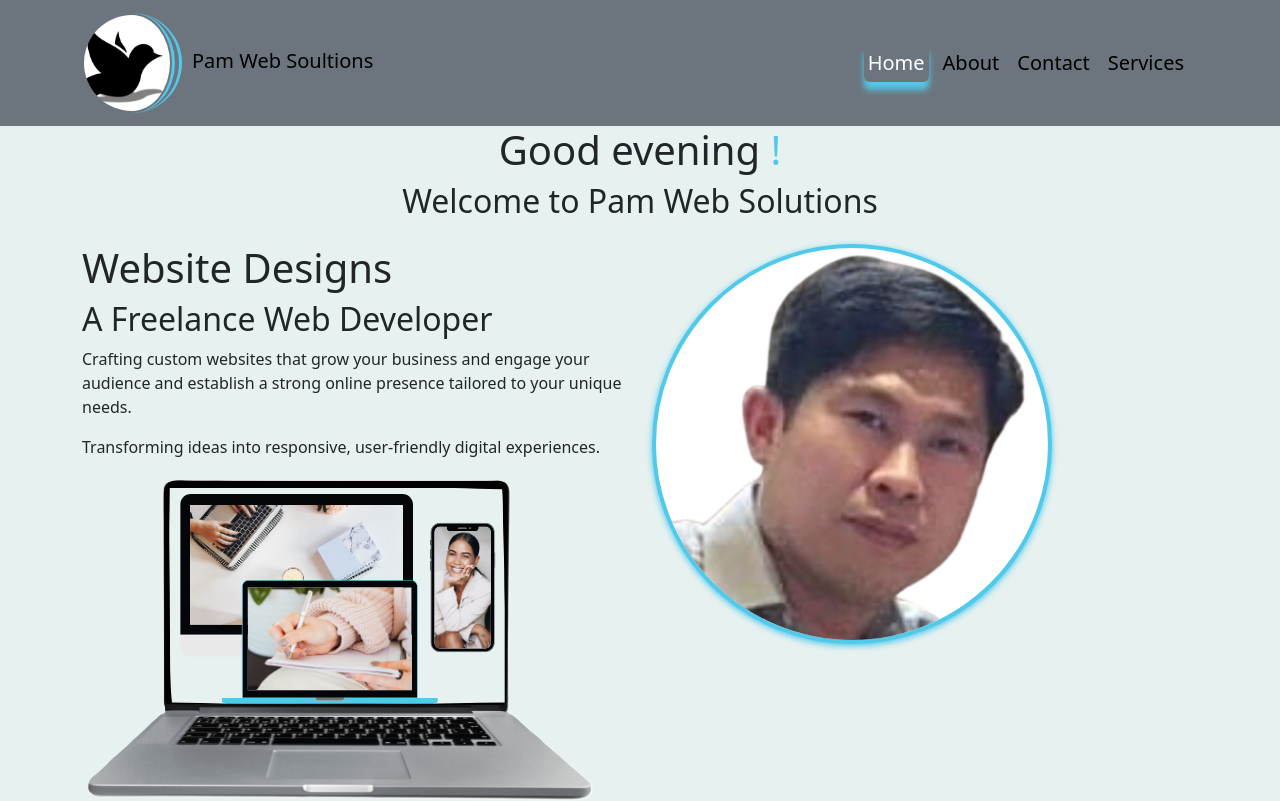
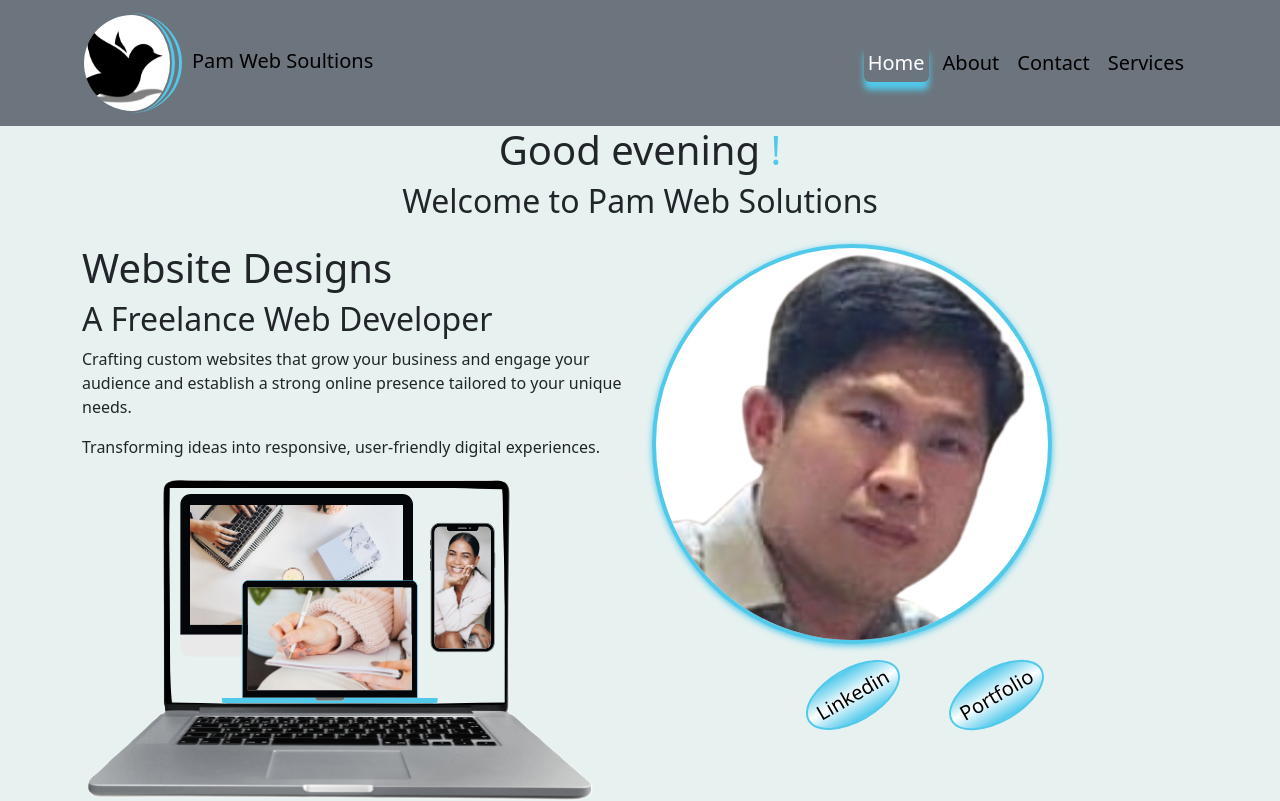
Before and after one commit to Markpm-code/pam-w-solutions, a React (Vite) app in the folder pam-websolutions/: page / in a window 1280 px wide. Shown: the top 801 px of the page. Built offline with nearby package versions, Linux system fonts and the light colour scheme.

Commit message:
add links, reformat CSS and HTML, and add styles

```diff
--- a/pam-websolutions/src/pages/Home.css
+++ b/pam-websolutions/src/pages/Home.css
@@ -7,13 +7,33 @@
   height: 400px;
   border-radius: 50%;
   border: 4px solid rgb(81, 201, 235);
-    box-shadow: 0px 2px  6px rgb(81, 201, 235);
-    background-color: #FFFF;
+  box-shadow: 0px 2px 6px rgb(81, 201, 235);
+  background-color: #ffff;
+}
+
+.portfolio,
+.linkedin {
+  font-size: 20px;
+  width: fit-content;
+  border: 2px solid rgb(81, 201, 235);
+  border-radius: 50%;
+  transform: rotate(-30deg);
+  background: linear-gradient(rgb(81, 201, 235), #ffff, rgb(81, 201, 235));
+  margin: 0 20px 20px;
+  padding: 10px;
+  text-decoration: none;
+  color: black;
+}
+
+.portfolio:hover,
+.linkedin:hover {
+  box-shadow: 0px 2px 10px rgb(81, 201, 235);
+  border-color: #FFFF;
 }
 
 .tablet_img {
-    width:300px;
-    height:auto;
+  width: 300px;
+  height: auto;
   position: relative;
 }
 
@@ -22,7 +42,6 @@
   margin: 90px 0 0 90px;
   position: absolute;
   z-index: 1;
-
 }
 
 .responsive_img {
@@ -33,20 +52,20 @@
 }
 
 .contact {
-    background: linear-gradient(rgb(81, 201, 235), #FFFF);
-    border-color: #FFFF;
+  background: linear-gradient(rgb(81, 201, 235), #ffff);
+  border-color: #ffff;
   border-radius: 6px;
   width: 90%;
 }
 
 .contact:hover {
-    box-shadow: 0px 2px  6px rgb(81, 201, 235)  ;
+  box-shadow: 0px 2px 6px rgb(81, 201, 235);
 }
 .pot_img {
   position: absolute;
   z-index: 1;
-    margin-top:-260px;
+  margin-top: -260px;
 }
-.exclamation-mark{
-    color:rgb(81, 201, 235);
+.exclamation-mark {
+  color: rgb(81, 201, 235);
 }
--- a/pam-websolutions/src/pages/Home.tsx
+++ b/pam-websolutions/src/pages/Home.tsx
@@ -57,6 +57,27 @@ const Home = () => {
             </div>
             <div className="col">
               <img className="profile " src={Profile} alt="profile image" />
+              <div className="row justify-content-center mt-4">
+                <a
+                  className="linkedin"
+                  href="https://www.linkedin.com/in/marlon-mandaya-544172234/"
+                  target="_blank"
+                  rel="noopener noreferrer"
+                >
+                  Linkedin
+                </a>
+                <a className="portfolio" href="">
+                  Portfolio
+                </a>
+                {/* <a
+                  className="github"
+                  href="https://github.com/Markpm-code"
+                  target="_blank"
+                  rel="noopener noreferrer"
+                >
+                  Github
+                </a> */}
+              </div>
             </div>
             <div className="col">
               <h1>Hire Me</h1>
@@ -87,7 +108,7 @@ const Home = () => {
         <CardSection />
       </div>
     </>
-  )
-}
+  );
+};
 
-export default Home
+export default Home;
```
Lines whose indentation alone changed are shown as unchanged.
